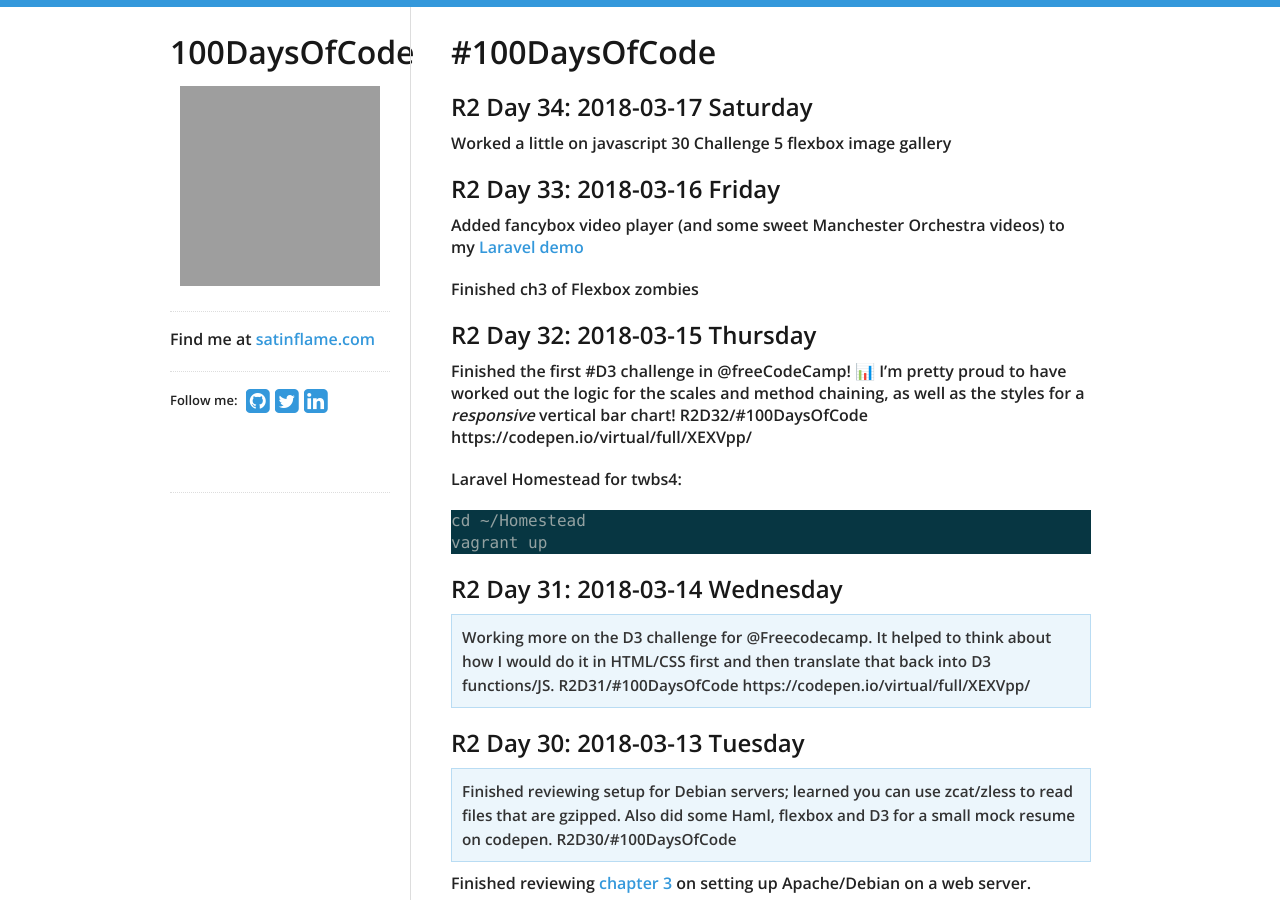
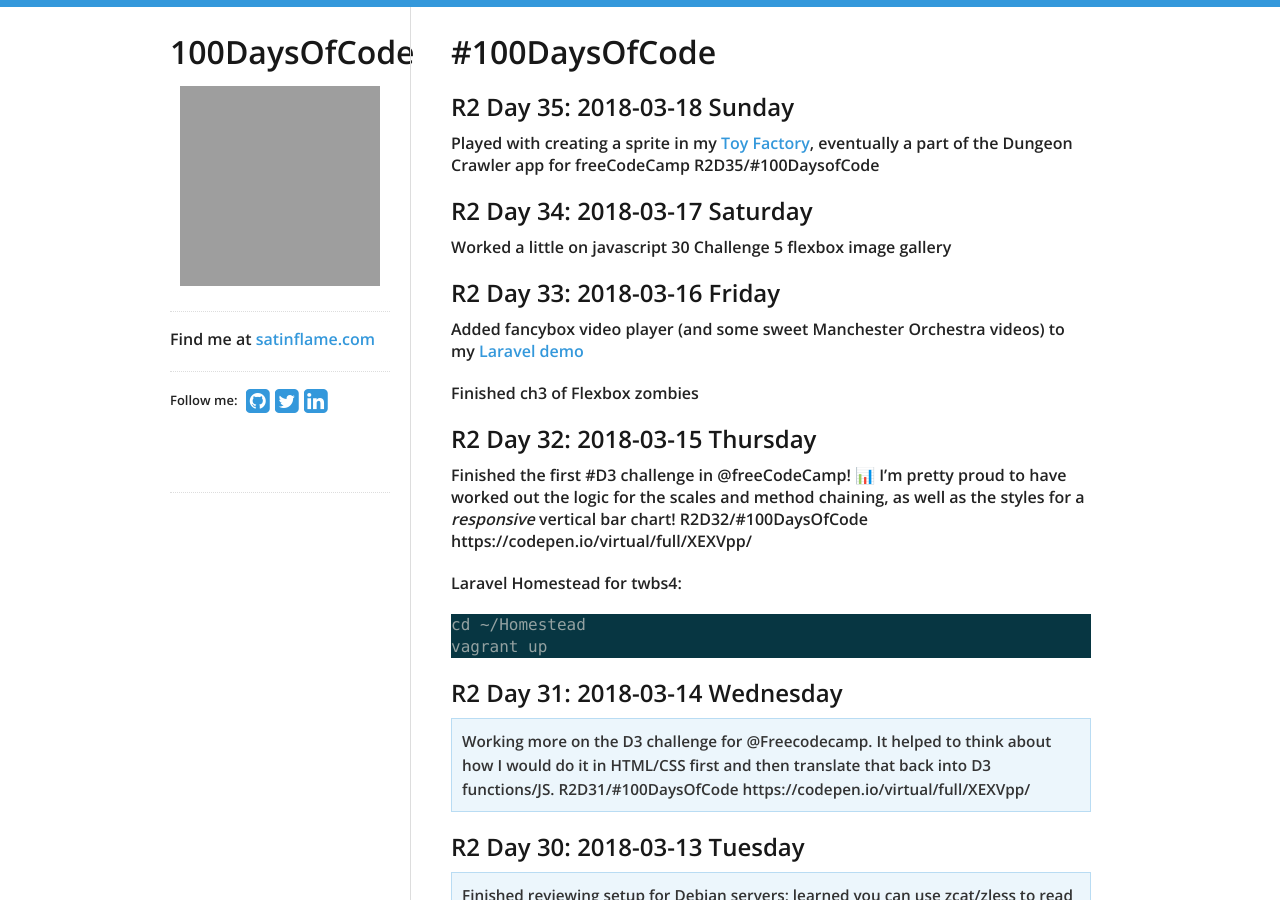
Before and after one commit to virtual/100daysofcode, a Jekyll site: the page built from index.md, in a window 1280 px wide and 900 px high. Built offline with Jekyll 4.4.1, drawn with Linux system fonts in a browser that asks for light colours; nearby versions of some CDN libraries; our own code applies the rules of GitHub Pages for plain Markdown files; grey boxes are pictures that could not be loaded.

Commit message:
Update index.md

```diff
--- a/index.md
+++ b/index.md
@@ -1,4 +1,8 @@
 # #100DaysOfCode
+
+## R2 Day 35: 2018-03-18 Sunday
+
+Played with creating a sprite in my [Toy Factory](https://github.com/virtual/toy-factory), eventually a part of the Dungeon Crawler app for freeCodeCamp R2D35/#100DaysofCode
 
 ## R2 Day 34: 2018-03-17 Saturday
 
```
